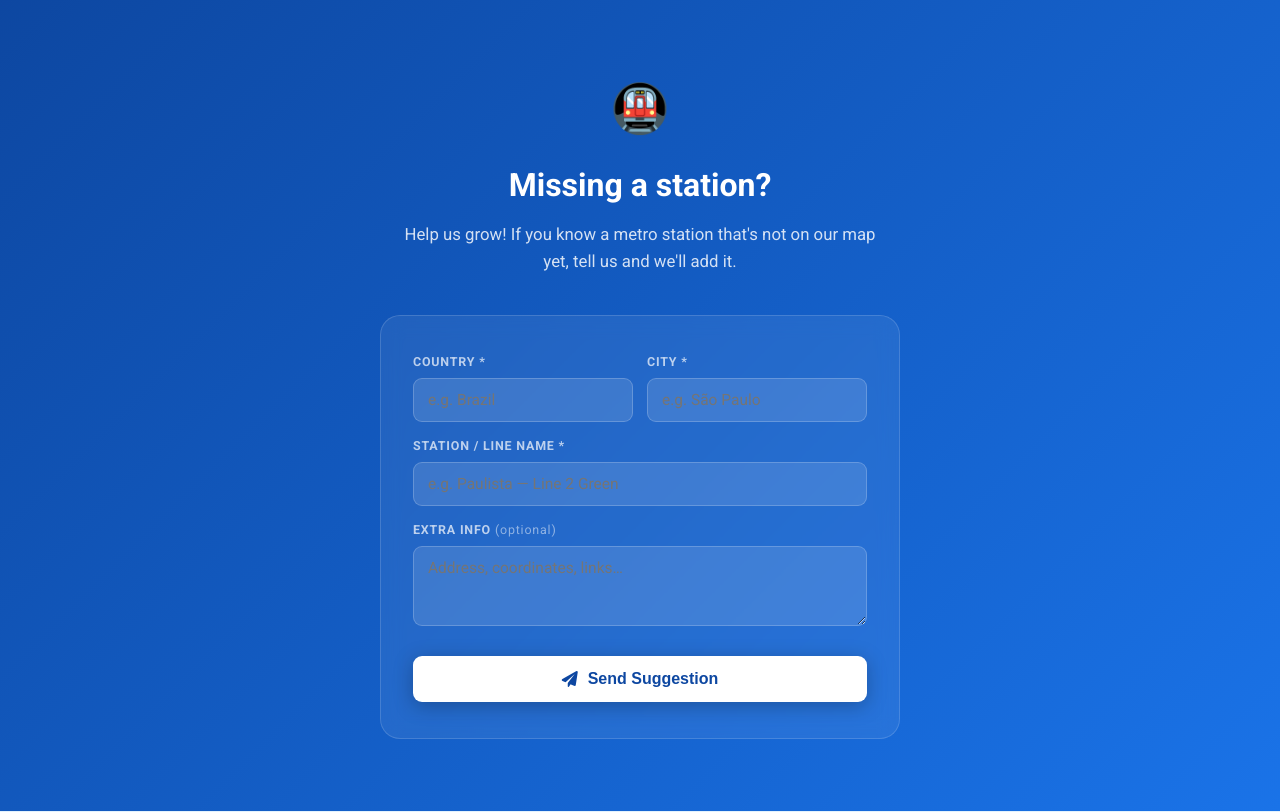
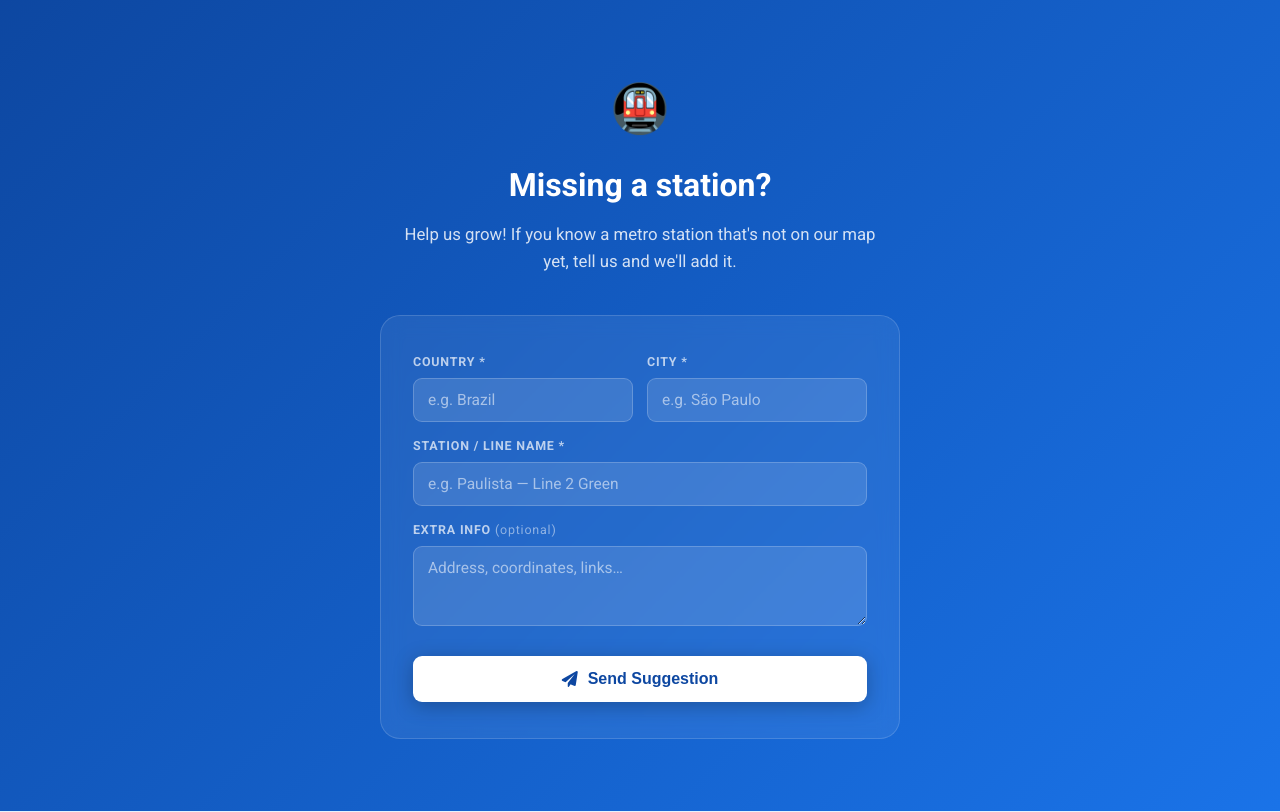
Before and after one commit to leanttro/metro, a Flask app: page / in a window 1280 px wide. Shown: the part 1301-2113 px from the top of the page. Run offline with Flask 3, Linux system fonts and the light colour scheme; data that the repository does not hold is empty; some libraries are stand-ins or nearby versions.

Commit message:
Update index.html

```diff
--- a/templates/index.html
+++ b/templates/index.html
@@ -87,8 +87,8 @@
         .hero-section {
             color: var(--white); text-align: center;
             min-height: 520px; display: flex; align-items: center; justify-content: center;
-            background: linear-gradient(rgba(13,71,161,0.85), rgba(13,71,161,0.75)),
-                        url('https://images.unsplash.com/photo-1555992457-b8fefdd09069?w=1400') center/cover no-repeat;
+            background: linear-gradient(rgba(13,71,161,0.75), rgba(13,71,161,0.65)),
+                        url('https://res.cloudinary.com/dhu1cqvrb/image/upload/v1782268935/71348f13-0b87-4720-ad5d-5feaf0ac95ad.png') center/cover no-repeat;
             position: relative;
         }
         .hero-content { max-width: 700px; padding: 60px 20px; }
@@ -251,6 +251,12 @@
         .td-item.active { color: var(--primary); font-weight: 600; background: #e8f0fe; }
         .td-item .flag { font-size: 18px; flex-shrink: 0; }
         .td-empty { padding: 24px; text-align: center; color: #bbb; font-size: 13px; }
+
+        /* ── Suggestion form placeholders ── */
+        #sg_country::placeholder, #sg_city::placeholder,
+        #sg_station::placeholder, #sg_notes::placeholder {
+            color: rgba(255,255,255,0.55);
+        }
 
         @media (max-width: 480px) {
             #translate-drawer { width: calc(100vw - 32px); right: 16px; bottom: 72px; max-height: 55vh; }
```
